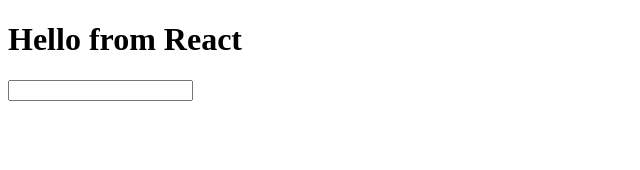
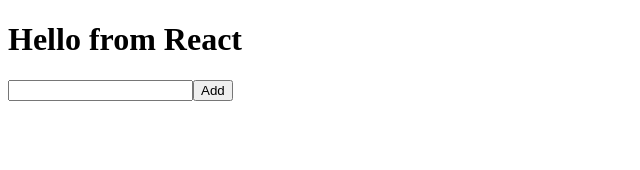
Before and after one commit to Quazar8/TsToDo, a React app: page / in a window 1280 px wide. Shown: the top 170 px of the page, without its empty margins (0-640 px from the left). Built offline with nearby package versions, Linux system fonts and the light colour scheme.

Commit message:
Attaching an "Add" button to the Input component

```diff
--- a/src/components/Input.tsx
+++ b/src/components/Input.tsx
@@ -4,6 +4,7 @@
     return (
         <section className="input-container">
             <input type="text" />
+            <input type="submit" value="Add" />
         </section>
     )
 }
```
